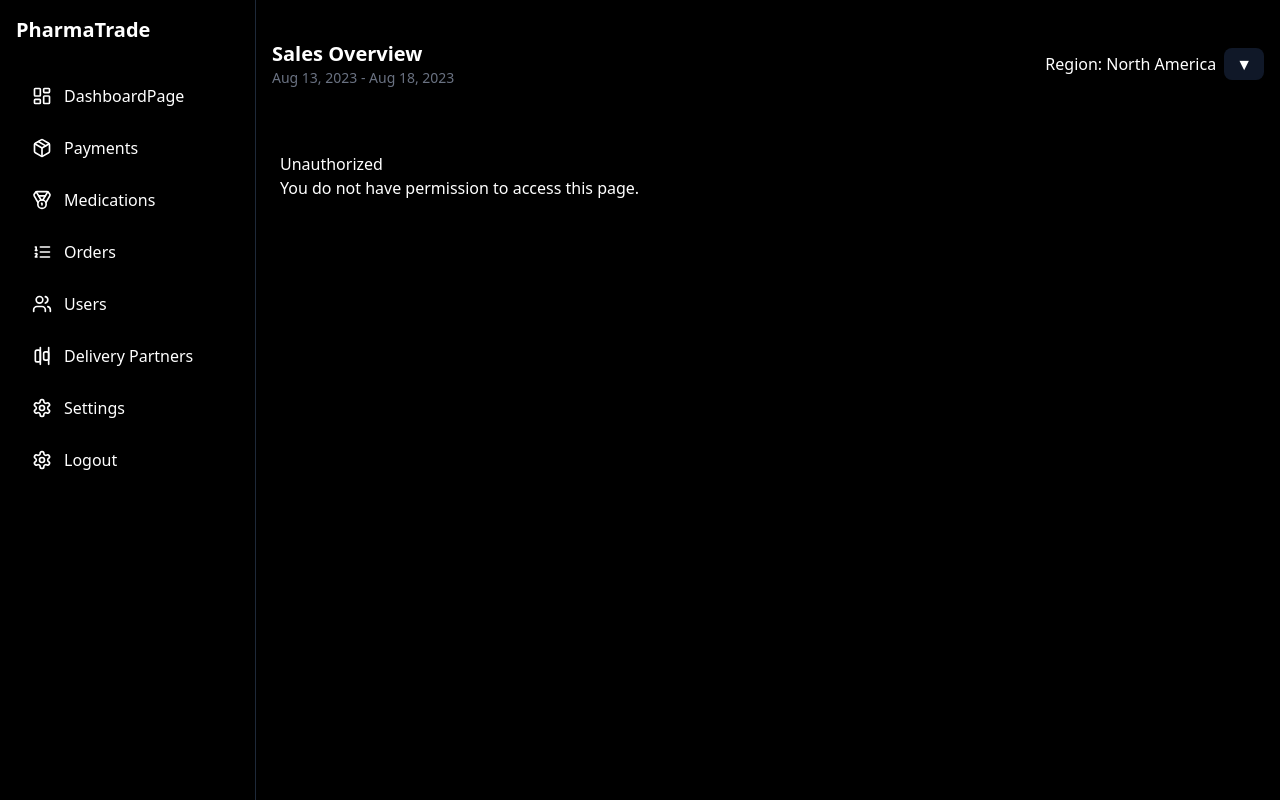
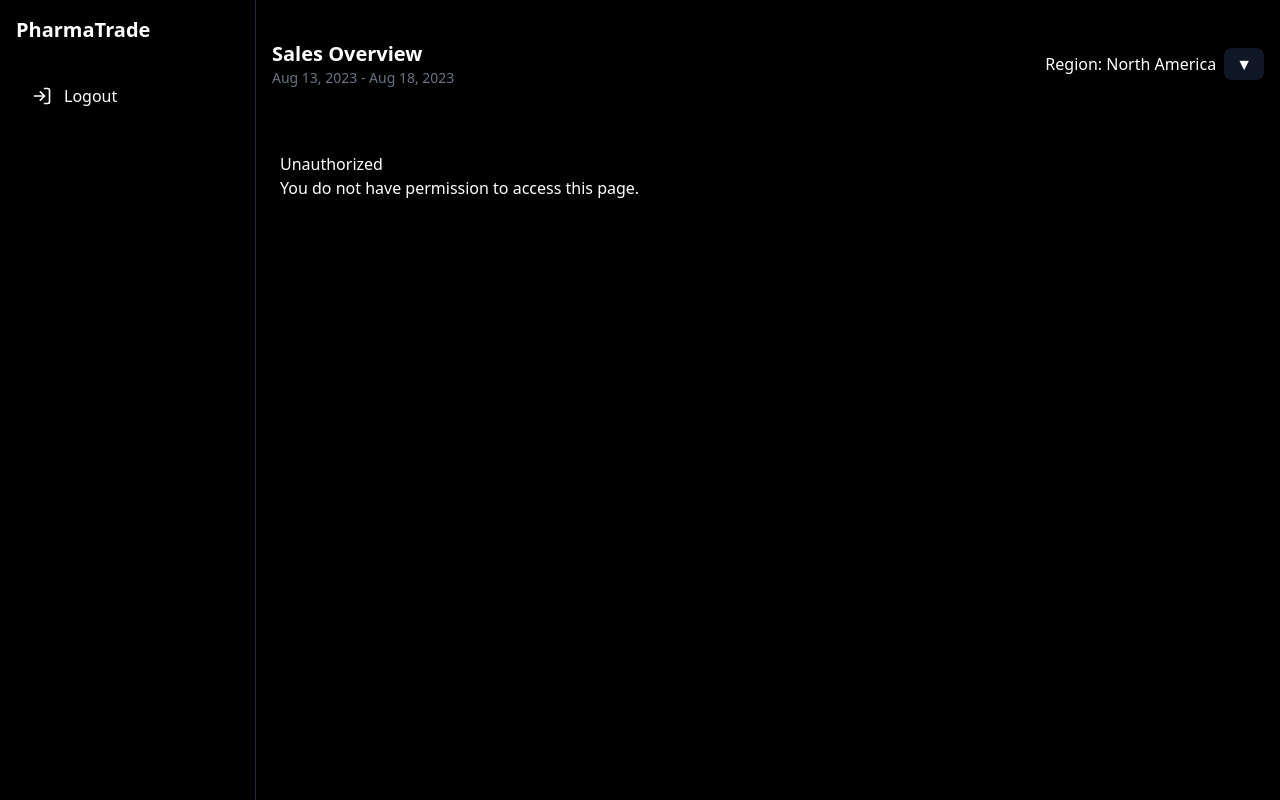
Before and after one commit to johnkrator/medication-order-delivery-system-frontend, a React (Vite) app: page /unauthorized in a window 1280 px wide. Built offline with nearby package versions, Linux system fonts and the light colour scheme; sample sign-in values are in the browser's storage.

Commit message:
code refactor

```diff
--- a/index.html
+++ b/index.html
@@ -4,7 +4,7 @@
     <meta charset="UTF-8"/>
     <link rel="icon" type="image/svg+xml" href="/favicon.ico"/>
     <meta name="viewport" content="width=device-width, initial-scale=1.0"/>
-    <title>Vite + React + TS</title>
+    <title>PharmaTrade</title>
 </head>
 <body>
 <div id="root"></div>
--- a/src/components/Sidebar.tsx
+++ b/src/components/Sidebar.tsx
@@ -1,23 +1,37 @@
 import {FC} from "react";
 import {
     LayoutDashboard,
-    Package,
     Users,
     Settings,
     LucideLogIn,
     LucideAlignHorizontalDistributeEnd,
     LucideListOrdered,
-    LucideMedal
+    LucideMedal, DollarSignIcon
 } from "lucide-react";
 import {Link, useLocation, useNavigate} from "react-router-dom";
 import {useSelector, useDispatch} from "react-redux";
 import {SidebarItemProps, SidebarProps} from "../common/interfaces.ts";
 import {RootState} from "../redux/types/redux.ts";
-import {logout} from "../redux/features/userSlice.ts";
+import {logout, UserRole} from "../redux/features/userSlice.ts";
 
-const SidebarItem: FC<SidebarItemProps> = ({icon: Icon, text, to}) => {
+const SidebarItem: FC<SidebarItemProps & { allowedRoles?: UserRole[] }> = ({
+                                                                               icon: Icon,
+                                                                               text,
+                                                                               to,
+                                                                               allowedRoles = ["admin", "user"]
+                                                                           }) => {
     const location = useLocation();
     const isActive = location.pathname === to;
+    const userRoles = useSelector((state: RootState) => state.user.user?.roles ?? []);
+    const isAuthenticated = useSelector((state: RootState) => state.user.isAuthenticated);
+
+    // Check if user has at least one of the allowed roles
+    const hasAllowedRole = allowedRoles.some(role => userRoles.includes(role));
+
+    // If user is not authenticated or doesn't have an allowed role, don't render the item
+    if (!isAuthenticated || !hasAllowedRole) {
+        return null;
+    }
 
     return (
         <Link to={to}>
@@ -31,6 +45,7 @@ const SidebarItem: FC<SidebarItemProps> = ({icon: Icon, text, to}) => {
 
 const Sidebar: FC<SidebarProps> = ({isMobileMenuOpen}) => {
     const isAuthenticated = useSelector((state: RootState) => state.user.isAuthenticated);
+    useSelector((state: RootState) => state.user.user?.roles ?? []);
     const dispatch = useDispatch();
     const navigate = useNavigate();
 
@@ -55,18 +70,50 @@ const Sidebar: FC<SidebarProps> = ({isMobileMenuOpen}) => {
                 {isAuthenticated ? (
                     <>
                         <SidebarItem to="/" icon={LayoutDashboard} text="DashboardPage"/>
-                        <SidebarItem to="/payments" icon={Package} text="Payments"/>
-                        <SidebarItem to="/medications" icon={LucideMedal} text="Medications"/>
-                        <SidebarItem to="/orders" icon={LucideListOrdered} text="Orders"/>
-                        <SidebarItem to="/users" icon={Users} text="Users"/>
-                        <SidebarItem to="/deliveries" icon={LucideAlignHorizontalDistributeEnd}
-                                     text="Delivery Partners"/>
-                        <SidebarItem to="/settings" icon={Settings} text="Settings"/>
+
+                        {/* Admin-only items */}
+                        <SidebarItem
+                            to="/payments"
+                            icon={DollarSignIcon}
+                            text="Payments"
+                            allowedRoles={["admin"]}
+                        />
+                        <SidebarItem
+                            to="/orders"
+                            icon={LucideListOrdered}
+                            text="Orders"
+                            allowedRoles={["admin"]}
+                        />
+                        <SidebarItem
+                            to="/users"
+                            icon={Users}
+                            text="Users"
+                            allowedRoles={["admin"]}
+                        />
+                        <SidebarItem
+                            to="/deliveries"
+                            icon={LucideAlignHorizontalDistributeEnd}
+                            text="Delivery Partners"
+                            allowedRoles={["admin"]}
+                        />
+
+                        {/* Items for both admin and user */}
+                        <SidebarItem
+                            to="/medications"
+                            icon={LucideMedal}
+                            text="Medications"
+                        />
+                        <SidebarItem
+                            to="/settings"
+                            icon={Settings}
+                            text="Settings"
+                        />
+
                         <button
                             onClick={handleLogout}
-                            className="flex items-center px-4 py-2 rounded-lg hover:bg-gray-900 w-full text-left"
+                            className="flex items-center px-4 py-2 rounded-lg hover:bg-gray-900 w-full text-left cursor-pointer"
                         >
-                            <Settings className="w-5 h-5 mr-3"/>
+                            <LucideLogIn className="w-5 h-5 mr-3"/>
                             <span>Logout</span>
                         </button>
                     </>
```
